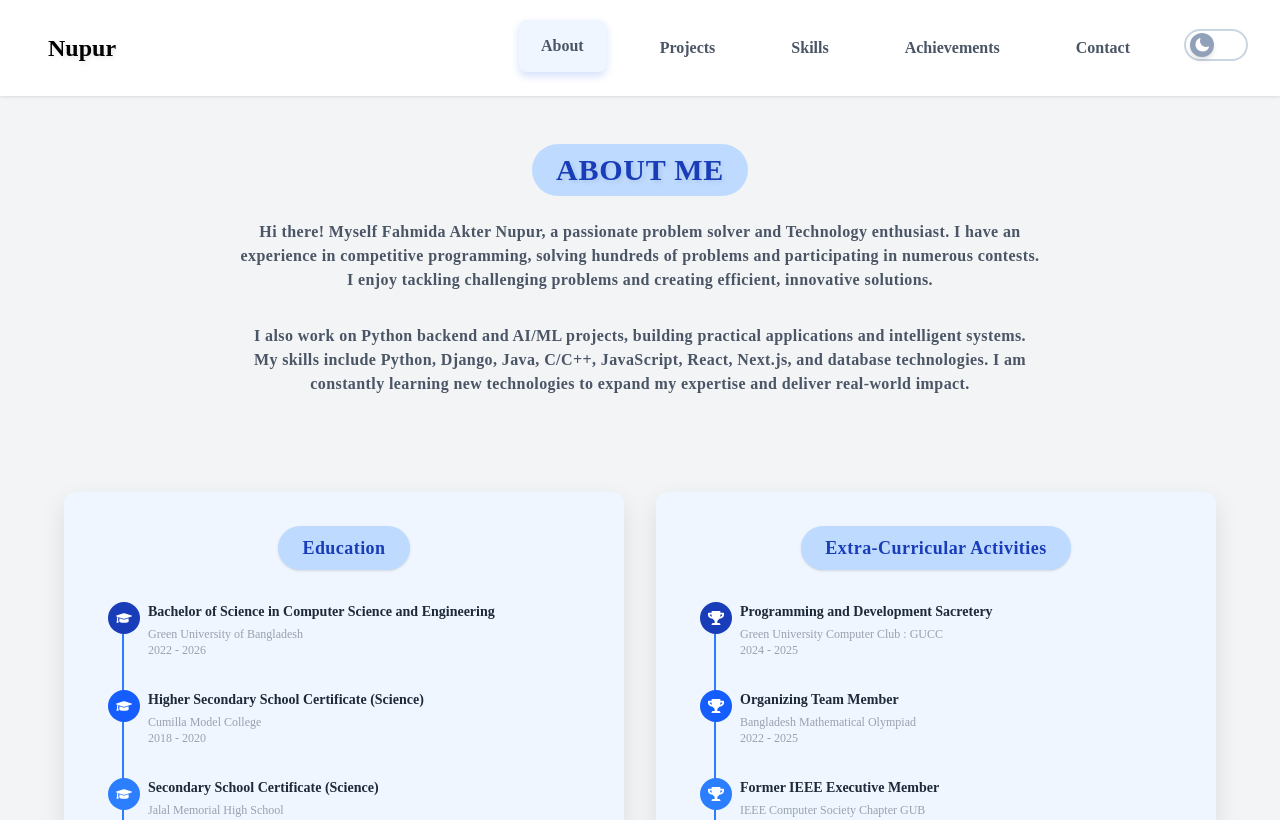
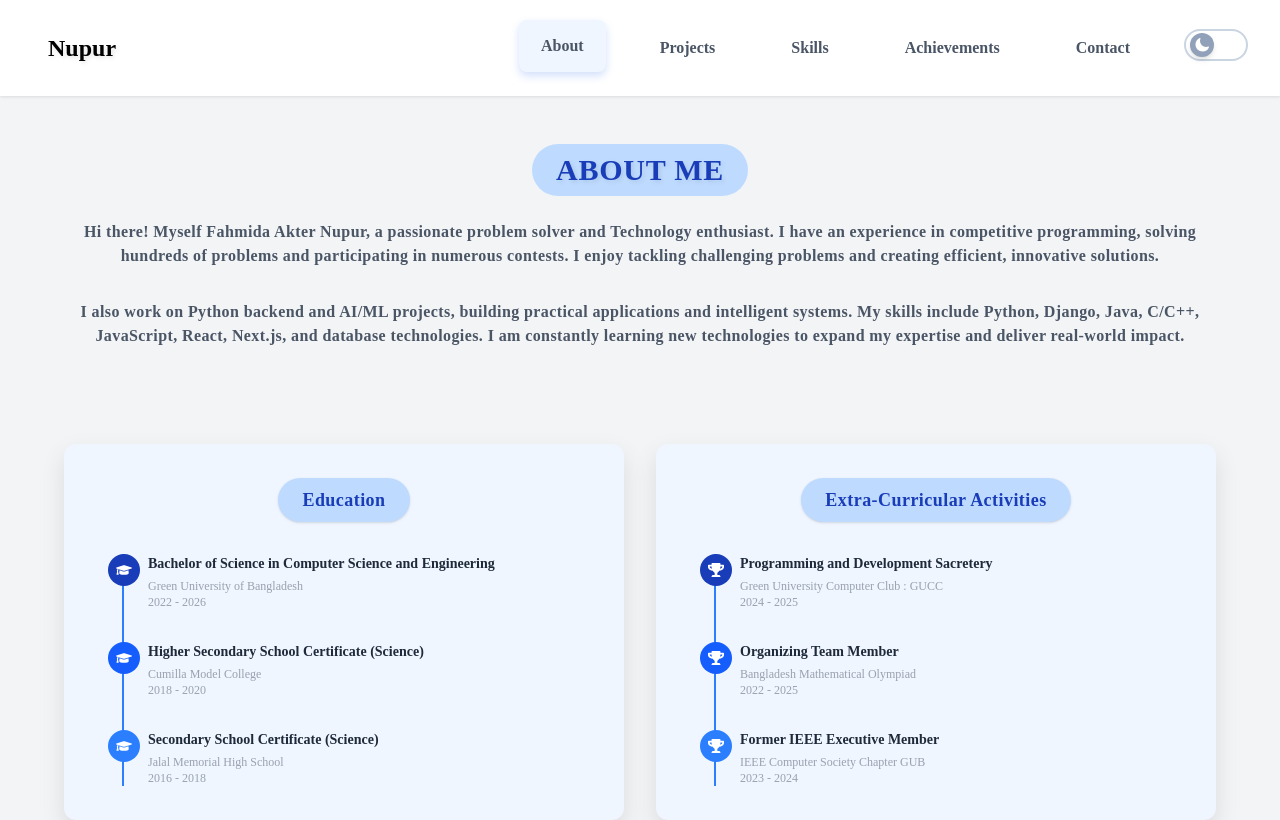
Before and after one commit to nupur221/fahmidanupur, a Next.js app: page /about in a window 1280 px wide. Shown: the top 820 px of the page. Built offline with nearby package versions, Linux system fonts and the light colour scheme.

Commit message:
update#1

```diff
--- a/src/app/about/page.tsx
+++ b/src/app/about/page.tsx
@@ -3,10 +3,10 @@ import { FaGraduationCap, FaTrophy } from "react-icons/fa";
 const About = () => {
     return (
         <section id="about" className="py-24 lg:py-20 md:py-16 sm:py-12 bg-gray-100 dark:bg-[#0b1220] relative overflow-hidden min-h-screen flex items-center justify-center font-Times New Roman">
-            <div className="relative z-10 max-w-[80rem] w-full mx-auto px-8 sm:px-12 lg:px-16">
+            <div className="relative z-10 max-w-[140rem] w-full mx-auto px-8 sm:px-12 lg:px-16">
                 <div className="flex flex-col items-center w-full gap-12 pb-12 mt-16">
                     {/* Left: About Me */}
-                    <div className="flex-1 max-w-[50rem] animate-[slideInFromRight_1.2s_ease-out_0.6s_both] font-bold flex flex-col items-center">
+                    <div className="flex-1 max-w-[80rem] animate-[slideInFromRight_1.2s_ease-out_0.6s_both] font-bold flex flex-col items-center">
                         <h3 className="inline-block bg-blue-200 dark:bg-blue-900 text-blue-800 dark:text-blue-100 py-2 px-6 rounded-full text-[2.2rem] xl:text-3xl lg:text-2xl md:text-2xl sm:text-2xl mb-6 text-center animate-[fadeInDown_1s_ease-out_0.9s_both] tracking-wide [text-shadow:2px_2px_4px_rgba(0,0,0,0.1)] dark:[text-shadow:2px_2px_4px_rgba(0,0,0,0.3)]">
                             ABOUT ME
                         </h3>
--- a/src/app/contact/page.tsx
+++ b/src/app/contact/page.tsx
@@ -20,7 +20,7 @@ const Contact = () => {
 
                 <div className="flex flex-col lg:flex-row gap-8 items-center justify-center">
 
-                    <div className="flex-1 w-full max-w-xl flex flex-col gap-6 w-full flex-1 bg-blue-50 dark:bg-slate-800 text-gray-800 dark:text-gray-200 rounded-xl p-8 shadow-[0_10px_25px_rgba(0,0,0,0.1)]">
+                    <div className="flex-1 w-full max-w-2xl flex flex-col gap-6 w-full flex-1 bg-blue-50 dark:bg-slate-800 text-gray-800 dark:text-gray-200 rounded-xl p-8 shadow-[0_10px_25px_rgba(0,0,0,0.1)]">
                         {/* Get in Touch Card */}
                         <div className="bg-white dark:bg-[#0b1220] border border-gray-200 dark:border-zinc-800 p-8 rounded-sm text-center flex flex-col items-center justify-center h-64 hover:border-blue-500 dark:hover:border-blue-500 transition-colors shadow-sm dark:shadow-none">
                             <div className="bg-gray-900 dark:bg-white p-4 rounded-sm mb-4 ">
@@ -67,7 +67,7 @@ const Contact = () => {
                     </div>
 
                     {/* Right Side - Form */}
-                    <div className="flex-1 w-full max-w-xl bg-white dark:bg-[#0b1220] border border-gray-200 dark:border-zinc-800 p-8 rounded-sm hover:border-blue-500 dark:hover:border-blue-500 transition-colors h-full shadow-sm dark:shadow-none">
+                    <div className="flex-1 w-full max-w-2xl bg-white dark:bg-[#0b1220] border border-gray-200 dark:border-zinc-800 p-8 rounded-sm hover:border-blue-500 dark:hover:border-blue-500 transition-colors h-full shadow-sm dark:shadow-none">
                         <form className="flex flex-col gap-6 h-full justify-between w-full flex-1 bg-blue-50 dark:bg-slate-800 text-gray-800 dark:text-gray-200 rounded-xl p-8 shadow-[0_10px_25px_rgba(0,0,0,0.1)]">
                             <div className="flex flex-col md:flex-row gap-6">
                                 <div className="flex-1">
```
